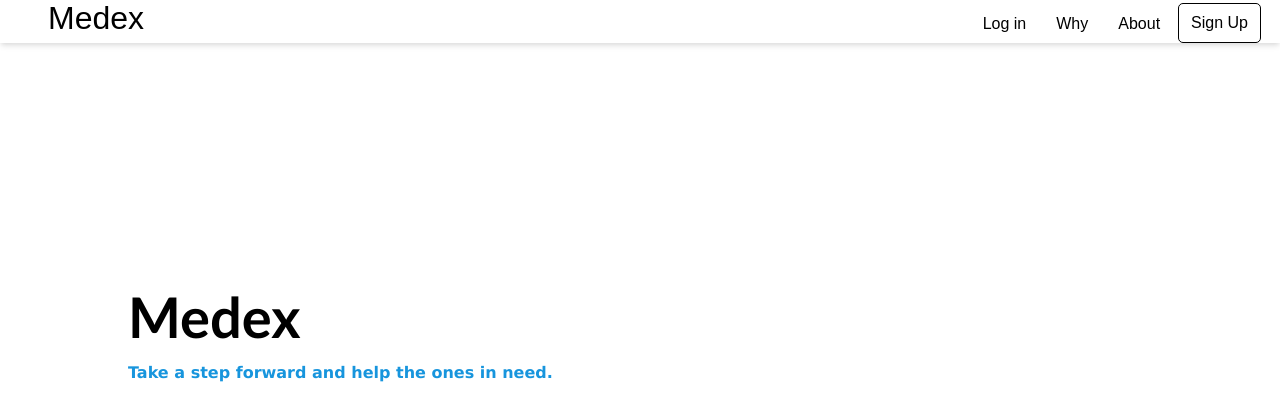
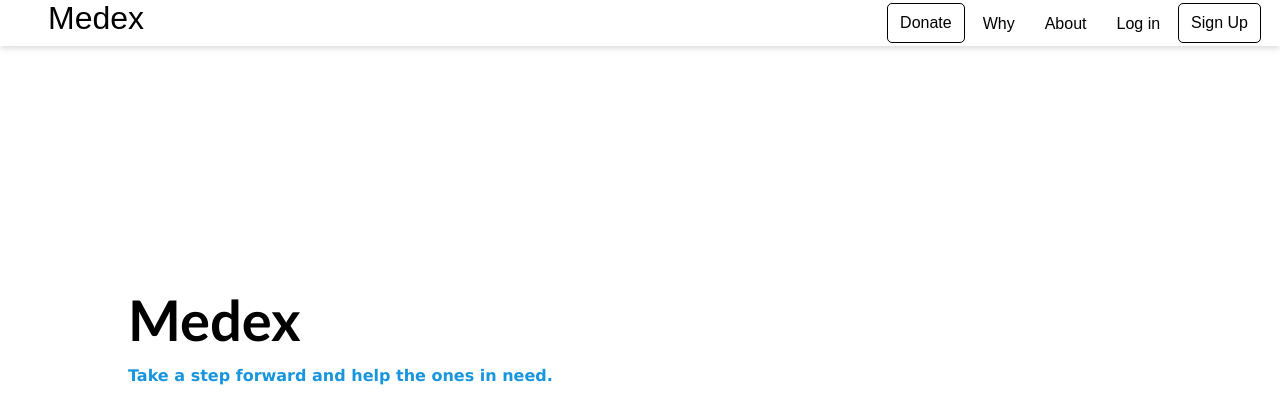
Before and after one commit to aditya303030/medex-web, a Django app: page / in a window 1280 px wide. Shown: the top 420 px of the page. Before the commit the page ends 382 px from the top, so only its background shows below. Run offline with Django 3.2, Linux system fonts and the light colour scheme.

Commit message:
added donate page and changed navbar layout

```diff
--- a/accounts/views.py
+++ b/accounts/views.py
@@ -51,6 +51,6 @@ def login(request):
 
 def logout(request):
     auth.logout(request)
-    return redirect('/')
+    return redirect('/login')
 
     # return render(request,'logout.html',{})
--- a/home/static/home.css
+++ b/home/static/home.css
@@ -8,7 +8,7 @@ body {
     box-shadow: 0 4px 6px -1px rgba(0, 0, 0, 0.1),
     0 2px 4px -1px rgba(0, 0, 0, 0.06);
     margin-left: 0px;
-    height: 2.7rem;
+    height: 2.9rem;
 }
 
 .header div.nav-area div.main-head a {
@@ -53,6 +53,13 @@ body {
     padding-bottom:10px ;
 }
 
+.header div.nav-area div.main-nav-link-bar a.link.donate-link {
+    border: 1px solid black;
+    border-radius: 5px;
+    padding-top:10px ;
+    padding-bottom:10px;
+    margin-left: 1rem;
+}
 .header div.nav-area div.main-nav-link-bar {
     width: 100%;
     margin-right: 1rem;
@@ -174,7 +181,7 @@ body {
 .about-container {
     margin: 20px auto 0px;
     width: 90%;
-    max-width: 45rem;
+    max-width: 42rem;
 }
 
 .about-container div.about-main div.about-heading {
--- a/home/templates/about.html
+++ b/home/templates/about.html
@@ -14,11 +14,11 @@
                     <div>
                         {% if request.user.is_authenticated%}
                         <p>Hello, {{user.first_name}}</p>
-                        <a class="link why-link" href="why/">Why</a>
-        y                <a href="/logout" class="link logout-link">Logout</a>
+                        <a class="link why-link" href="/why">Why</a>
+                        <a href="/logout" class="link logout-link">Logout</a>
                         {%else %}
                         <a class="link register-link" href="/register" align='center'>Sign Up</a>
-                        <a class="link why-link" href="why/">Why</a>
+                        <a class="link why-link" href="/why">Why</a>
                         <a class="link login-link" href="/login">Log in</a>
                         {%endif%}
                     </div>
--- a/home/templates/home.html
+++ b/home/templates/home.html
@@ -14,15 +14,18 @@
         <div class="main-nav-link-bar">
           <div>
             {% if request.user.is_authenticated%}
+              <a href="logout" class="link logout-link">Logout</a>
+              <a class="link about-link" href="/about">About</a>
+              <a class="link why-link" href="/why">Why</a>
+              <a class="link donate-link" href="/donate">Donate</a>
               <p>Hello, {{user.first_name}}</p>
-              <a class="link about-link" href="about">About</a>
-              <a class="link why-link" href="why/">Why</a>
-              <a href="logout" class="link logout-link">Logout</a>
             {%else %}
               <a class="link register-link" href="register" align='center'>Sign Up</a>
+              <a class="link login-link" href="login">Log in</a>
+
               <a class="link about-link" href="about">About</a>
-              <a class="link why-link" href="why/">Why</a>
-              <a class="link login-link" href="login">Log in</a>
+              <a class="link why-link" href="why">Why</a>
+              <a class="link donate-link" href="login">Donate</a>
             {%endif%}
           </div>
         </div>
--- a/home/urls.py
+++ b/home/urls.py
@@ -5,5 +5,6 @@ from home.views import *
 urlpatterns = [
     path('',views.homepage,name = "homepage" ),
     path('about',views.about,name="about"),
-    path('why/',views.whypage,name='whypage')
+    path('why',views.whypage,name='whypage'),
+    path('donate',views.donate,name='donate')
 ]
--- a/home/views.py
+++ b/home/views.py
@@ -1,6 +1,15 @@
 from django.shortcuts import redirect, render
 from django.http import HttpResponse
 from .forms import Medicinehompage
+from django.core.checks import messages
+from django.http.response import HttpResponse
+from django.shortcuts import redirect, render, resolve_url
+from django.http import HttpResponse
+from django.contrib.auth.views import LoginView
+from django.urls import reverse_lazy
+from django.contrib.auth.models import User,auth
+from django.contrib.auth import authenticate
+from django.contrib import messages
 # Create your views here.
 
 def homepage(request):
@@ -21,3 +30,6 @@ def about(request):
 
 def whypage(request):
   return render(request,'whypage.html',{})
+
+def donate(request):
+  return render(request,'donate.html',{})
```
Also changed, not shown: home/templates/donate.html (added, +30 -0 lines).
